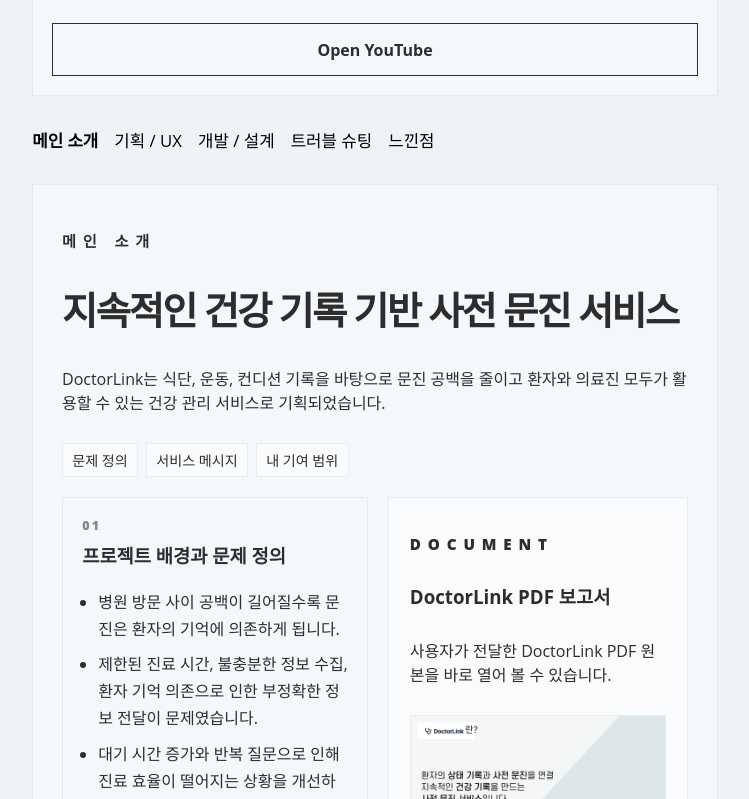
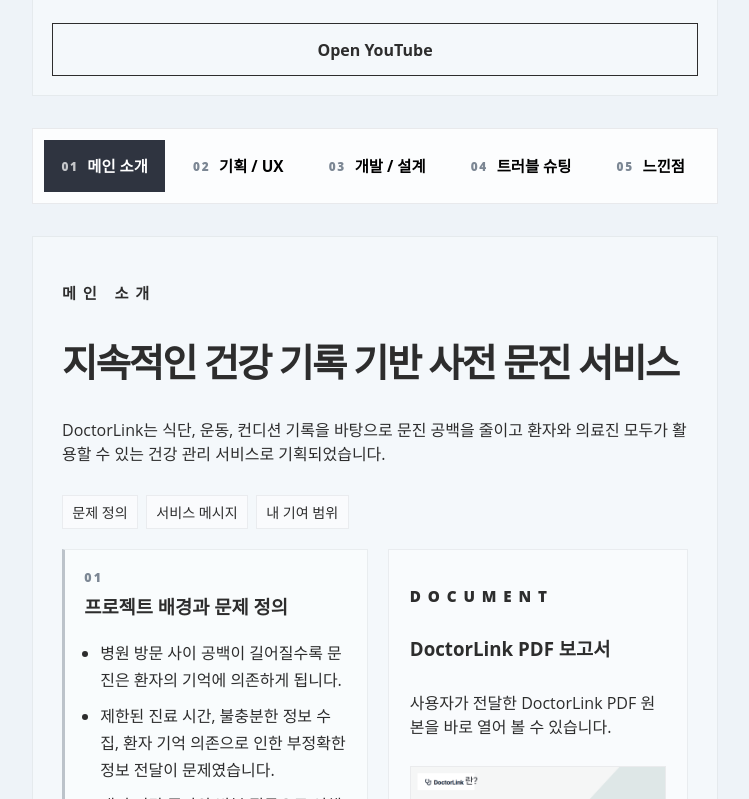
Before and after one commit to kdtlch3650-ctrl/Portfolio, a React (Create React App) app: page /#/project/doctorlink in a window 1280 px wide. Shown: the part 1181-1980 px from the top of the page, without its empty margins (495-1244 px from the left). Built offline with nearby package versions, Linux system fonts and the light colour scheme.

Commit message:
프로젝트 상세 탭 가시성과 본문 카드 스타일 개선

```diff
--- a/src/App.css
+++ b/src/App.css
@@ -459,9 +459,43 @@
 }
 
 .tab-bar {
+  backdrop-filter: blur(18px);
+  background: rgba(255, 255, 255, 0.82);
+  border: 1px solid rgba(55, 66, 82, 0.1);
   display: flex;
-  flex-wrap: wrap;
-  gap: 1rem;
+  gap: 0.7rem;
+  overflow-x: auto;
+  padding: 0.7rem;
+  position: sticky;
+  top: calc(var(--shell-top-gap) + var(--topbar-height) + 0.75rem);
+  scrollbar-width: none;
+  z-index: 950;
+}
+
+.tab-bar::-webkit-scrollbar {
+  display: none;
+}
+
+.tab-bar__button {
+  align-items: center;
+  border: 1px solid transparent;
+  display: inline-flex;
+  flex: 0 0 auto;
+  gap: 0.55rem;
+  padding: 0.82rem 1rem;
+  white-space: nowrap;
+}
+
+.tab-bar__index {
+  color: #7c8794;
+  font-size: 0.74rem;
+  font-weight: 800;
+  letter-spacing: 0.14em;
+}
+
+.tab-bar__label {
+  font-size: 0.96rem;
+  font-weight: 700;
 }
 
 .tab-panel {
@@ -487,7 +521,9 @@
 }
 
 .content-block {
+  background: rgba(255, 255, 255, 0.46);
   border: 1px solid rgba(55, 66, 82, 0.08);
+  border-left: 3px solid rgba(72, 87, 106, 0.34);
   display: grid;
   gap: 0.4rem;
   padding: 1.2rem;
@@ -633,6 +669,7 @@
 
 .theme-dark .detail-meta-list p,
 .theme-dark .detail-chip-list span,
+.theme-dark .tab-bar,
 .theme-dark .tab-panel__focus span {
   background: rgba(255, 255, 255, 0.05);
   border-color: rgba(255, 255, 255, 0.08);
@@ -643,10 +680,32 @@
 }
 
 .theme-dark .detail-meta-list span,
+.theme-dark .tab-bar__index,
 .theme-dark .detail-hero__label,
 .theme-dark .content-block__index,
 .theme-dark .document-card__hint {
   color: rgba(255, 255, 255, 0.62);
+}
+
+.theme-dark .content-block {
+  background: rgba(255, 255, 255, 0.03);
+  border-left-color: rgba(255, 255, 255, 0.24);
+}
+
+.tab-bar__button.is-active {
+  background: #2f3440;
+  border-color: #2f3440;
+  color: #fff;
+  font-weight: 800;
+}
+
+.tab-bar__button.is-active .tab-bar__index {
+  color: rgba(255, 255, 255, 0.72);
+}
+
+.theme-dark .tab-bar__button.is-active {
+  background: rgba(255, 255, 255, 0.12);
+  border-color: rgba(255, 255, 255, 0.16);
 }
 
 .theme-toggle {
@@ -718,6 +777,10 @@
     gap: 0.15rem;
   }
 
+  .tab-bar {
+    top: 0;
+  }
+
   .document-card {
     position: static;
   }
--- a/src/App.js
+++ b/src/App.js
@@ -319,14 +319,15 @@
       </section>
 
       <section className="tab-bar">
-        {project.sections.map((section) => (
+        {project.sections.map((section, index) => (
           <button
             key={section.id}
             type="button"
             className={`tab-bar__button${activeTab === section.id ? ' is-active' : ''}`}
             onClick={() => setActiveTab(section.id)}
           >
-            {section.label}
+            <span className="tab-bar__index">{String(index + 1).padStart(2, '0')}</span>
+            <span className="tab-bar__label">{section.label}</span>
           </button>
         ))}
       </section>
```
